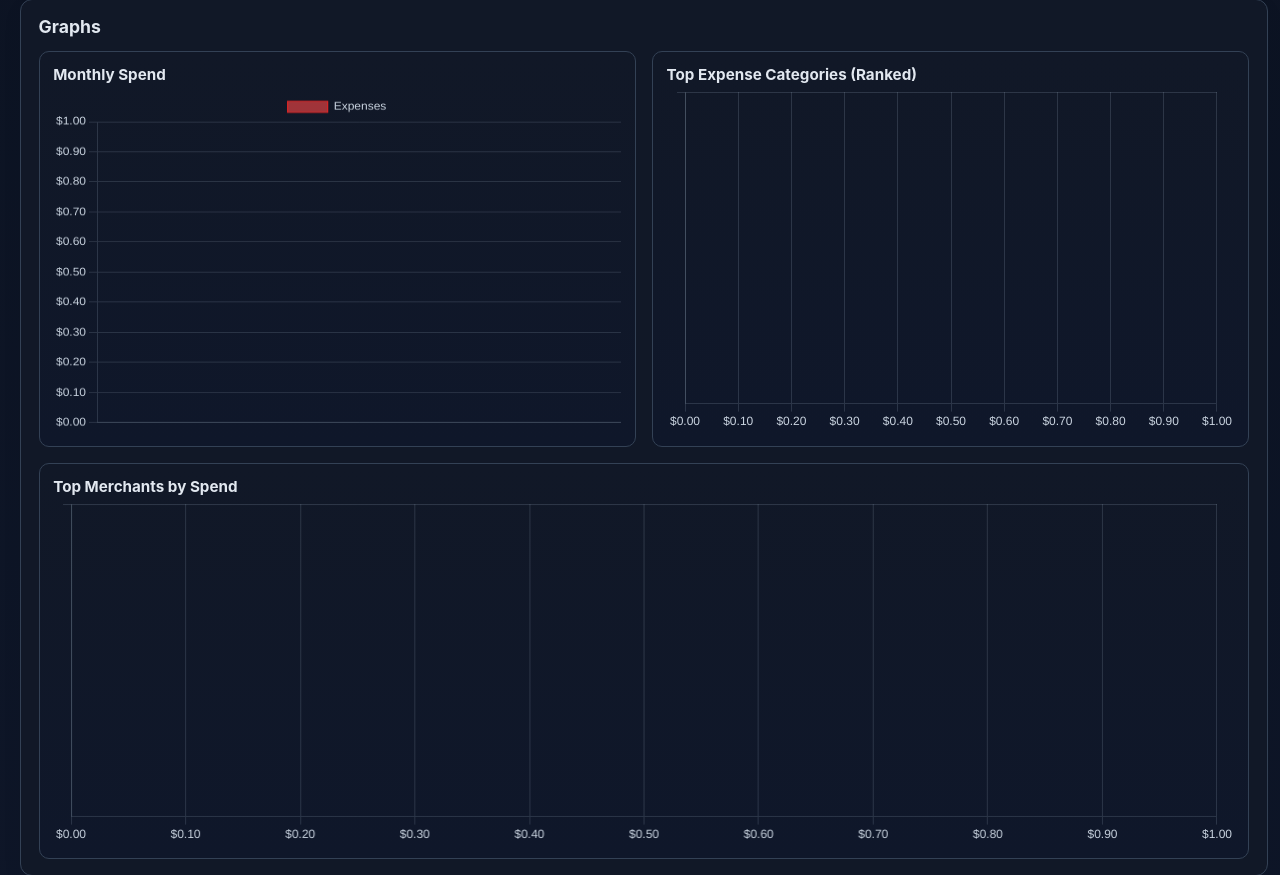
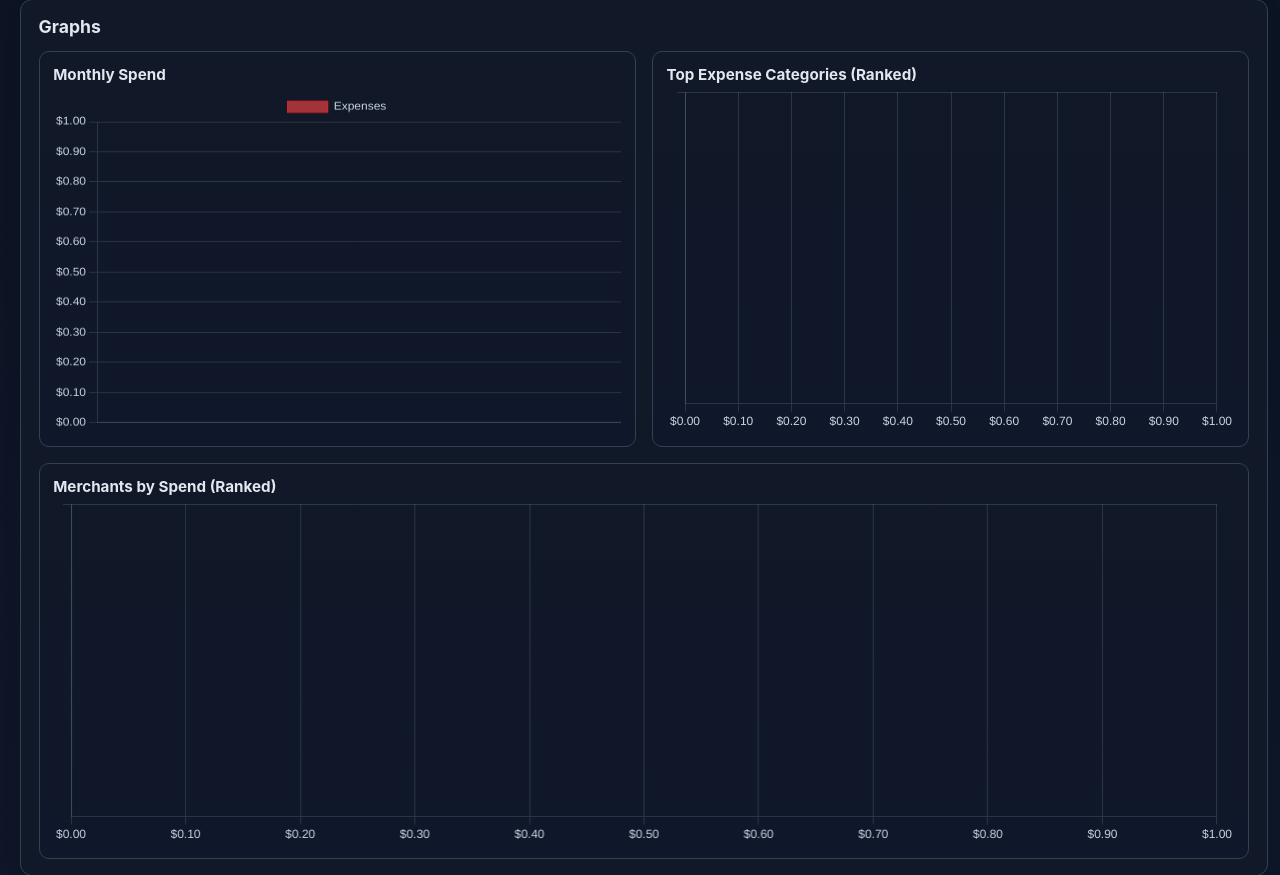
Before and after one commit to Jayco345BHS/FinGlass, a Flask app: page /credit-card in a window 1280 px wide. Shown: the part 606-1481 px from the top of the page. Run offline with Flask 3, Linux system fonts and the light colour scheme; data that the repository does not hold is empty.

Commit message:
feat: Update merchant chart title for clarity and remove limits on displayed categories

```diff
--- a/app/main.py
+++ b/app/main.py
@@ -722,7 +722,6 @@ def create_app():
             )
 
         normalized_categories.sort(key=lambda row: row["amount"], reverse=True)
-        normalized_categories = normalized_categories[:10]
 
         merchants = db.execute(
             """
@@ -737,7 +736,6 @@ def create_app():
                             AND amount > 0
             GROUP BY COALESCE(NULLIF(merchant_name, ''), 'Unknown Merchant')
             ORDER BY amount DESC
-            LIMIT 12
             """,
             (provider,),
         ).fetchall()
--- a/app/templates/credit_card.html
+++ b/app/templates/credit_card.html
@@ -77,7 +77,7 @@
             </div>
           </div>
           <div class="chart-card span-2">
-            <h3>Top Merchants by Spend</h3>
+            <h3>Merchants by Spend (Ranked)</h3>
             <div class="chart-scroll-wrap">
               <canvas id="ccMerchantsChart"></canvas>
             </div>
```
